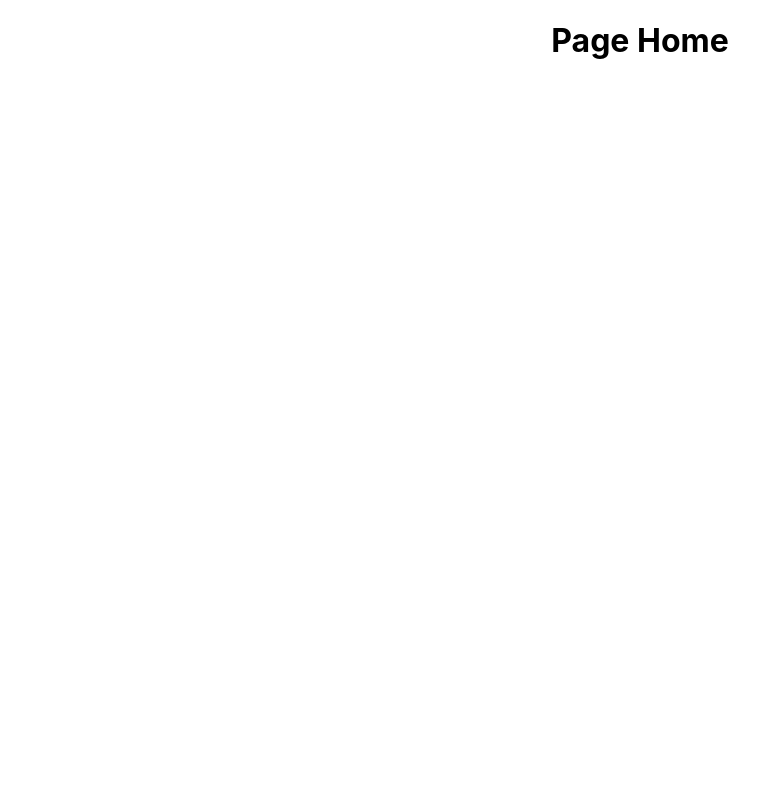
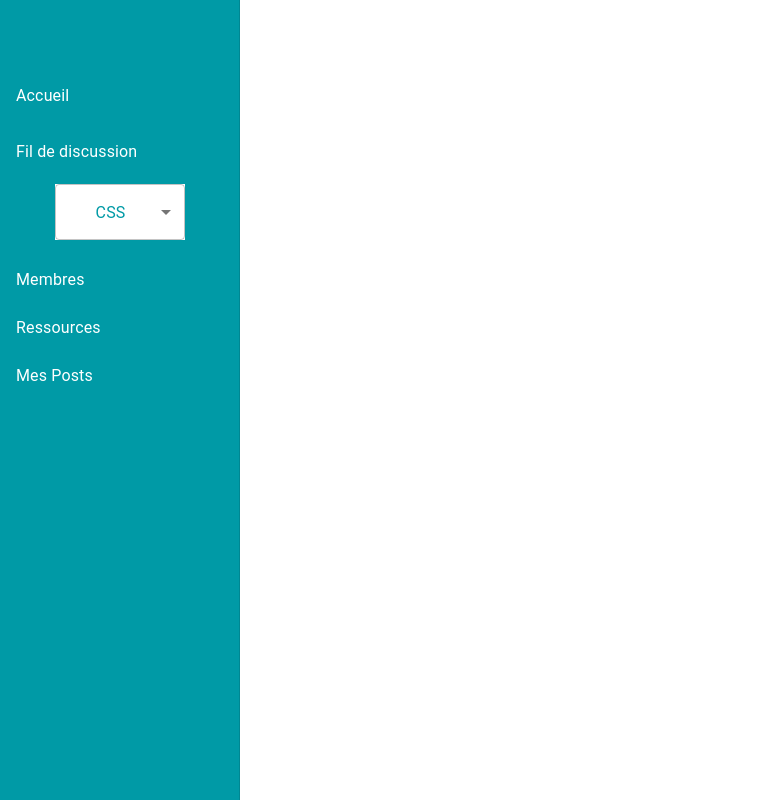
Before and after one commit to WildCodeSchool/DevHubShare, a React (Vite) app in the folder frontend/: page / in a window 1280 px wide. Shown: the whole page, without its empty margins (0-775 px from the left). Built offline with nearby package versions, Linux system fonts and the light colour scheme.

Commit message:
Sidebar created, work in progress

```diff
--- a/frontend/package.json
+++ b/frontend/package.json
@@ -10,6 +10,10 @@
     "fix": "prettier --write . && eslint --fix --ext .jsx ."
   },
   "dependencies": {
+    "@emotion/react": "^11.10.6",
+    "@emotion/styled": "^11.10.6",
+    "@mui/icons-material": "^5.11.9",
+    "@mui/material": "^5.11.10",
     "@testing-library/react": "^14.0.0",
     "date-fns": "^2.29.3",
     "formik": "^2.2.9",
@@ -17,6 +21,8 @@
     "prop-types": "^15.8.1",
     "react": "^18.2.0",
     "react-dom": "^18.2.0",
+    "react-icons": "^4.7.1",
+    "react-router": "^6.8.1",
     "react-router-dom": "^6.8.1",
     "yup": "^1.0.0"
   },
--- /dev/null
+++ b/frontend/src/components/Sidebar/Sidebar.jsx
@@ -0,0 +1,122 @@
+import * as React from "react";
+import Box from "@mui/material/Box";
+import Drawer from "@mui/material/Drawer";
+import Toolbar from "@mui/material/Toolbar";
+import List from "@mui/material/List";
+import ListItem from "@mui/material/ListItem";
+import ListItemButton from "@mui/material/ListItemButton";
+import ListItemText from "@mui/material/ListItemText";
+import MenuItem from "@mui/material/MenuItem";
+import FormControl from "@mui/material/FormControl";
+import Select from "@mui/material/Select";
+import { Link } from "react-router-dom";
+import { SidebarData } from "./SidebarData";
+
+const drawerWidth = 240;
+
+export default function ClippedDrawer() {
+  const [open, setOpen] = React.useState(false);
+
+  const handleClose = () => {
+    setOpen(false);
+  };
+
+  const handleOpen = () => {
+    setOpen(true);
+  };
+
+  const langages = ["Javascript", "PHP", "Python", "Java", "HTML", "CSS"];
+
+  return (
+    <Drawer
+      className="fullContainer"
+      variant="permanent"
+      sx={{
+        width: drawerWidth,
+        flexShrink: 0,
+        [`& .MuiDrawer-paper`]: {
+          width: drawerWidth,
+          boxSizing: "border-box",
+          backgroundColor: "#009AA6",
+        },
+      }}
+    >
+      <Toolbar />
+      <Box sx={{ overflow: "auto" }}>
+        <List>
+          <ListItem key="Accueil" disablePadding>
+            <ListItemButton component={Link} to="/creer-post">
+              <ListItemText
+                sx={{
+                  color: "#FFFFFF",
+                }}
+                primary="Accueil"
+              />
+            </ListItemButton>
+          </ListItem>
+        </List>
+
+        <ListItem key="Fil de discussion" disablePadding>
+          <ListItemButton onClick={handleOpen}>
+            <ListItemText
+              sx={{
+                color: "#FFFFFF",
+              }}
+              primary="Fil de discussion"
+            />
+          </ListItemButton>
+        </ListItem>
+
+        <FormControl
+          sx={{
+            m: 1,
+            minWidth: 130,
+            backgroundColor: "white",
+          }}
+        >
+          <Select
+            sx={{
+              color: "#009AA6",
+            }}
+            labelId="demo-controlled-open-select-label"
+            id="demo-controlled-open-select"
+            open={open}
+            onClose={handleClose}
+            onOpen={handleOpen}
+            displayEmpty
+            inputProps={{ "aria-label": "Without label" }}
+          >
+            <MenuItem>Selection du langage</MenuItem>
+            {langages.map((langage) => (
+              <MenuItem
+                sx={{
+                  color: "#009AA6",
+                }}
+                key={langage}
+                component={Link}
+                to="/fil-de-discussion"
+              >
+                {langage}
+              </MenuItem>
+            ))}
+          </Select>
+        </FormControl>
+
+        <List>
+          {SidebarData.map((item) => (
+            <ListItem key={item.title} disablePadding>
+              <ListItemButton component={Link} to={item.path}>
+                <ListItemText
+                  sx={{
+                    color: "#FFFFFF",
+                  }}
+                  primary={item.title}
+                />
+              </ListItemButton>
+            </ListItem>
+          ))}
+        </List>
+      </Box>
+    </Drawer>
+  );
+}
--- /dev/null
+++ b/frontend/src/components/Sidebar/SidebarData.jsx
@@ -0,0 +1,18 @@
+/* eslint-disable import/prefer-default-export */
+export const SidebarData = [
+  {
+    title: "Membres",
+    path: "/liste-membres",
+    cName: "nav-text",
+  },
+  {
+    title: "Ressources",
+    path: "/ressources",
+    cName: "nav-text",
+  },
+  {
+    title: "Mes Posts",
+    path: "/mes-posts",
+    cName: "nav-text",
+  },
+];
--- a/frontend/src/pages/Home.jsx
+++ b/frontend/src/pages/Home.jsx
@@ -1,7 +1,9 @@
+import Sidebar from "../components/Sidebar/Sidebar";
+
 export default function Home() {
   return (
     <div>
-      <h1>Page Home</h1>
+      <Sidebar />
     </div>
   );
 }
```
Also changed, not shown: frontend/src/components/Navbar.js (deleted), 1 other file (tests, documents, lock files or other folders).
